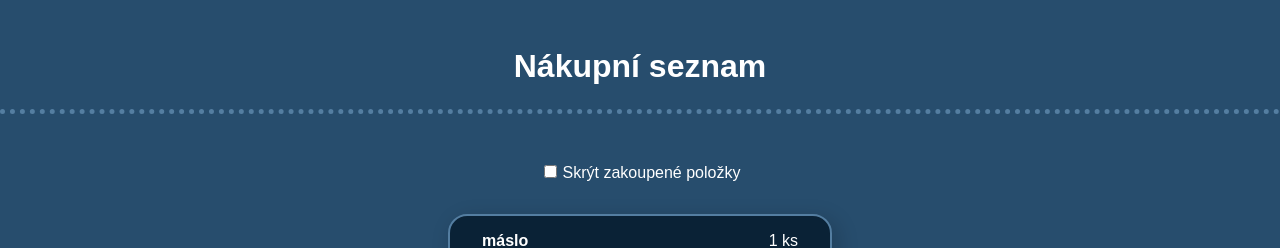
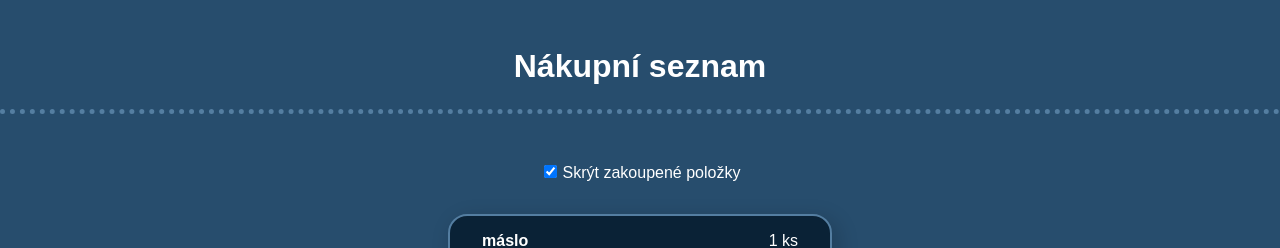
Before and after one commit to traja-traja/DAWEB_react, a React app in the folder nakupni-seznam-react/: page / in a window 1280 px wide. Shown: the top 248 px of the page. Built offline with nearby package versions, Linux system fonts and the light colour scheme.

Commit message:
two way binding added for filter

```diff
--- a/nakupni-seznam-react/src/components/FilterShoppingList.jsx
+++ b/nakupni-seznam-react/src/components/FilterShoppingList.jsx
@@ -11,7 +11,7 @@ const FilterShoppingList = (props) => {
     return (
         <form className="filtrovani-seznamu">
             <label>
-                <input onChange={handleInputChanged} type="checkbox" className="filtrovani-seznamu__input" />
+                <input checked={props.filterIsChecked} onChange={handleInputChanged} type="checkbox" className="filtrovani-seznamu__input" />
                 Skrýt zakoupené položky
             </label>
         </form>
--- a/nakupni-seznam-react/src/index.jsx
+++ b/nakupni-seznam-react/src/index.jsx
@@ -15,7 +15,7 @@ const App = () => {
     { nazev: "pivo", mnozstvi: 1 },
   ]);
 
-  const [skrytKoupene, setSkrytKoupene] = useState(false);
+  const [skrytKoupene, setSkrytKoupene] = useState(true); // defaultní stav true
 
   const handleFormSubmit = (data) => {
     // nakup.push(data); // nebude fungovat
@@ -32,7 +32,10 @@ const App = () => {
     <div>
       <header>
         <h1>Nákupní seznam</h1>
-        <FilterShoppingList onFilterChange={handleFilterChange} />
+        <FilterShoppingList
+          filterIsChecked={skrytKoupene}
+          onFilterChange={handleFilterChange}
+        />
       </header>
       <main>
         <ShoppingList
```
